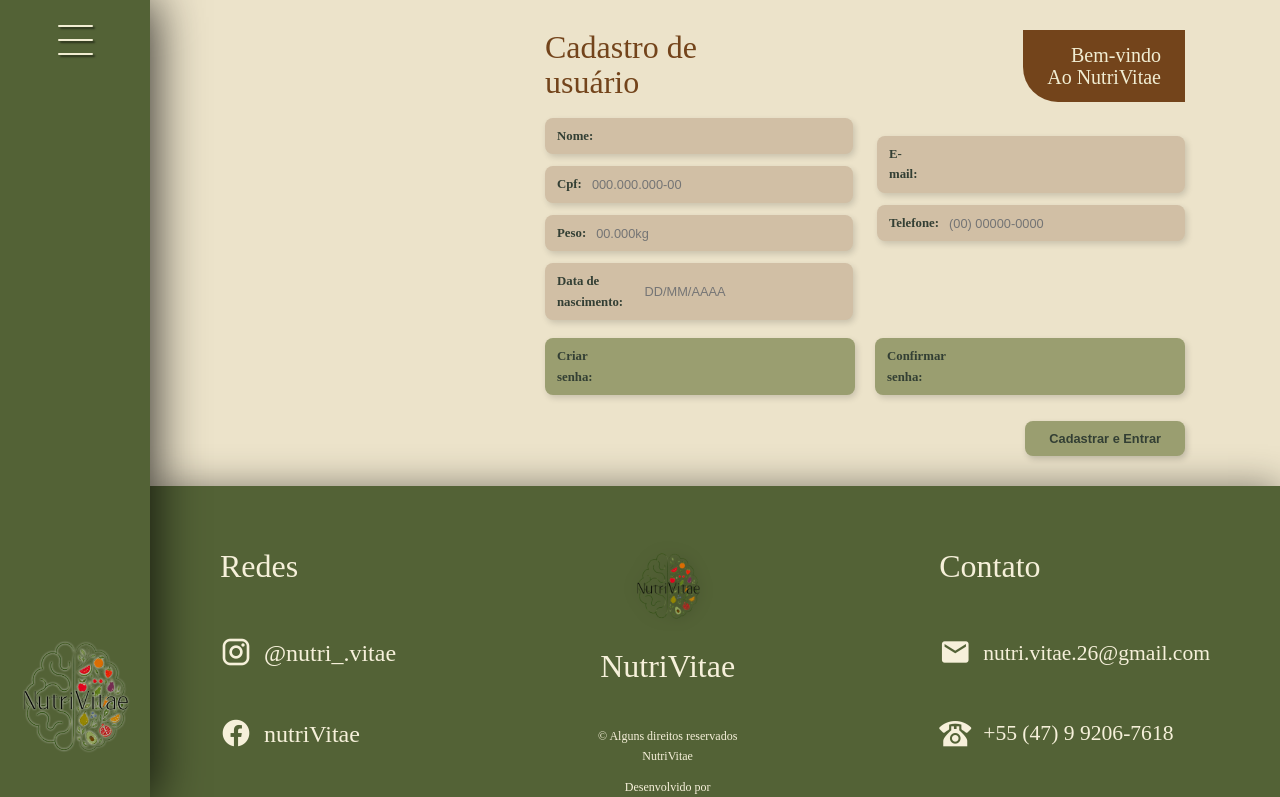
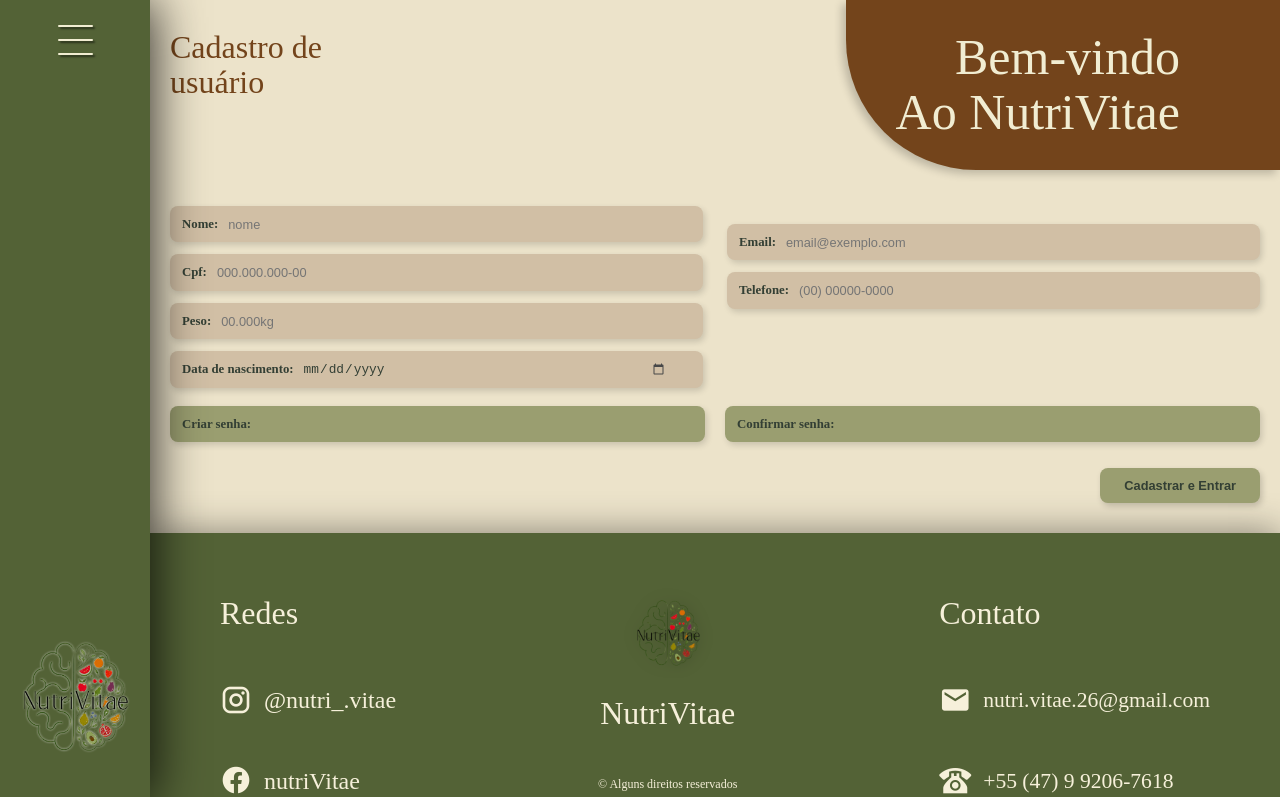
Before and after one commit to nutriVitae-hack2026/nutriVitae, a Vue app: page /cadastro in a window 1280 px wide. Shown: the top 797 px of the page. Built offline with nearby package versions, Linux system fonts and the light colour scheme; a web font is replaced by a local one.

Commit message:
feat - modificação do cadastro de usuario

```diff
--- a/src/components/LoginUsuario/CadastroView.vue
+++ b/src/components/LoginUsuario/CadastroView.vue
@@ -1,9 +1,9 @@
 <template>
   <div class="cadastro-wrapper">
     <div class="header-banner">
-      <h1 class="serif-title main-heading">Cadastro de<br>usuário</h1>
+      <h1 class="serif-title main-heading">Cadastro de<br />usuário</h1>
       <div class="welcome-badge">
-        <h2 class="serif-title">Bem-vindo<br>Ao NutriVitae</h2>
+        <h2 class="serif-Title">Bem-vindo<br />Ao NutriVitae</h2>
       </div>
     </div>
 
@@ -11,7 +11,7 @@
       <div class="form-col">
         <div class="input-pill">
           <span class="label-text">Nome:</span>
-          <input type="text" v-model="form.nome" required />
+          <input type="text" v-model="form.nome" placeholder="nome" required />
         </div>
         <div class="input-pill">
           <span class="label-text">Cpf:</span>
@@ -21,16 +21,16 @@
           <span class="label-text">Peso:</span>
           <input type="text" v-model="form.peso" placeholder="00.000kg" required />
         </div>
-        <div class="input-pill">
+        <div class="input-pill date-field">
           <span class="label-text">Data de nascimento:</span>
-          <input type="text" v-model="form.dataNascimento" placeholder="DD/MM/AAAA" required />
+          <input type="date" v-model="form.dataNascimento" placeholder="DD/MM/AAAA" required />
         </div>
       </div>
 
       <div class="form-col right-col">
         <div class="input-pill">
-          <span class="label-text">E-mail:</span>
-          <input type="email" v-model="form.email" required />
+          <span class="label-text">Email:</span>
+          <input type="email" v-model="form.email" placeholder="email@exemplo.com" required />
         </div>
         <div class="input-pill">
           <span class="label-text">Telefone:</span>
@@ -39,11 +39,11 @@
       </div>
 
       <div class="footer-passwords">
-        <div class="input-pill btn-like">
+        <div class="input-pill btn-like password-field">
           <span class="label-text">Criar senha:</span>
           <input type="password" v-model="form.senha" required />
         </div>
-        <div class="input-pill btn-like">
+        <div class="input-pill btn-like password-field">
           <span class="label-text">Confirmar senha:</span>
           <input type="password" v-model="form.confirmarSenha" required />
         </div>
@@ -54,13 +54,14 @@
       </div>
     </form>
   </div>
+
 </template>
 
 <script setup>
-import { reactive } from 'vue';
-import { useRouter } from 'vue-router';
+import { reactive } from 'vue'
+import { useRouter } from 'vue-router'
 
-const router = useRouter();
+const router = useRouter()
 
 const form = reactive({
   nome: '',
@@ -70,13 +71,13 @@ const form = reactive({
   email: '',
   telefone: '',
   senha: '',
-  confirmarSenha: ''
-});
+  confirmarSenha: '',
+})
 
 const submitCadastro = () => {
   if (form.senha && form.senha !== form.confirmarSenha) {
-    alert('As senhas não coincidem!');
-    return;
+    alert('As senhas não coincidem!')
+    return
   }
 
   const dadosUsuario = {
@@ -88,21 +89,21 @@ const submitCadastro = () => {
     telefone: form.telefone,
     senha: form.senha,
     preferencias: { gosto: [], naoGosto: [] },
-    alergias: []
-  };
+    alergias: [],
+  }
 
-  localStorage.setItem('usuarioLogado', JSON.stringify(dadosUsuario));
-  router.push('/perfil');
-};
+  localStorage.setItem('usuarioLogado', JSON.stringify(dadosUsuario))
+  router.push('/perfil')
+}
 </script>
 
 <style scoped>
 .cadastro-wrapper {
   position: relative;
-  width: calc(100% - 150px);
-  max-width: 680px;
-  margin: 30px auto 30px calc(150px + (100vw - 150px - 680px) / 2);
+  min-width: 800px;
+  margin: 30px auto;
   padding: 0 20px;
+  box-sizing: border-box;
 }
 
 .header-banner {
@@ -116,19 +117,32 @@ const submitCadastro = () => {
   font-size: 2rem;
   line-height: 1.1;
   font-weight: 500;
-  color: #73441B;
+  color: #73441b;
 }
 
 .welcome-badge {
-  background-color: #73441B;
-  padding: 14px 24px;
-  border-radius: 0 0 0 35px;
-  color: #F1EDD2;
+  position: relative;
+  max-width: 850px;
+  margin: 0 auto;
+  padding: 20px;
+  min-height: 160px;
 }
-
+.serif-Title  {
+ position: fixed;
+  top: 0;
+  right: 0;
+  background-color: #73441b;
+  color: #f2ebd9;
+  padding: 30px 100px 30px 50px;
+  border-radius: 0 0 0 130px;
+  box-shadow: -4px 4px 8px rgba(0, 0, 0, 0.2);
+  text-align: center;
+  z-index: 10;
+}
 .welcome-badge h2 {
-  color: #F1EDD2;
-  font-size: 1.25rem;
+   position: fixed;
+  color: #f1edd2;
+  font-size: 50px;
   text-align: right;
   line-height: 1.1;
 }
@@ -157,7 +171,8 @@ const submitCadastro = () => {
 }
 
 .input-pill {
-  background-color: #D1BFA5;
+  position: relative;
+  background-color: #d1bfa5;
   border-radius: 8px;
   padding: 8px 12px;
   box-shadow: 2px 3px 6px rgba(0, 0, 0, 0.15);
@@ -168,7 +183,7 @@ const submitCadastro = () => {
 }
 
 .label-text {
-  color: #333F34;
+  color: #333f34;
   font-weight: 600;
   font-size: 0.8rem;
 }
@@ -179,12 +194,34 @@ const submitCadastro = () => {
   outline: none;
   width: 100%;
   font-size: 0.8rem;
-  color: #333F34;
+  color: #333f34;
   margin-left: 8px;
 }
 
+.date-field,
+.password-field {
+  flex-wrap: nowrap;
+}
+
+.date-field .label-text,
+.password-field .label-text {
+  white-space: nowrap;
+}
+
+.input-pill input[type='date'] {
+  padding-right: 24px;
+  min-width: 0;
+}
+
+.input-pill input[type='date']::-webkit-calendar-picker-indicator {
+  margin-left: -18px;
+  cursor: pointer;
+  filter: brightness(0) saturate(100%) invert(28%) sepia(14%) saturate(17%) hue-rotate(34deg)
+    brightness(90%) contrast(90%);
+}
+
 .btn-like {
-  background-color: #9A9E70;
+  background-color: #9a9e70;
 }
 
 .action-bar {
@@ -195,8 +232,8 @@ const submitCadastro = () => {
 }
 
 .btn-pill {
-  background-color: #9A9E70;
-  color: #333F34;
+  background-color: #9a9e70;
+  color: #333f34;
   border: none;
   border-radius: 8px;
   padding: 10px 24px;
--- a/src/components/headerComponent.vue
+++ b/src/components/headerComponent.vue
@@ -42,7 +42,7 @@ import { RouterLink } from 'vue-router';
           </li>
           <div class="user">
             <li>
-              <RouterLink to="/cadastro">
+              <RouterLink to="/perfil">
                 <i class="mdi mdi-account-circle"></i>
                 Meu Perfil
               </RouterLink>
--- a/src/components/home/comecarComponent.vue
+++ b/src/components/home/comecarComponent.vue
@@ -7,7 +7,7 @@
       Comece agora mesmo!
     </h2>
     <div class="users">
-      <RouterLink to="#">
+      <RouterLink to="/cadastro">
         <div class="user">
           <i class="mdi mdi-account-circle"></i>
           <p>
```
